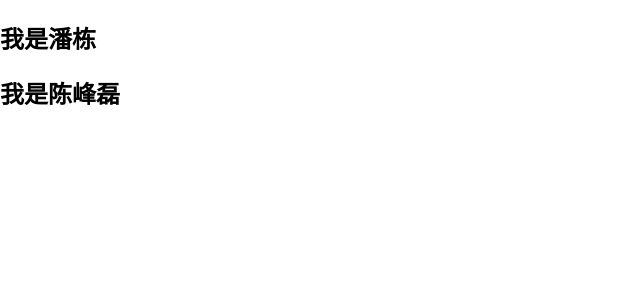
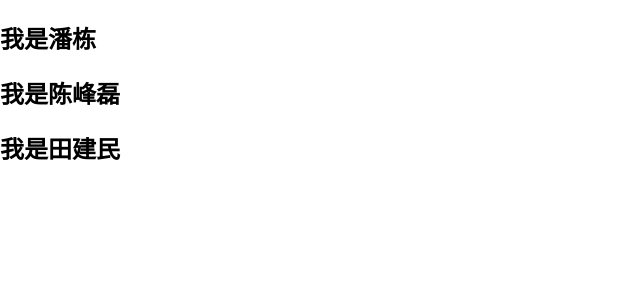
Before and after one commit to dreamcfl/T, a React (Create React App) app in the folder toproject/: page / in a window 1280 px wide. Shown: the top 300 px of the page, without its empty margins (0-640 px from the left). Built offline with nearby package versions, Linux system fonts and the light colour scheme.

Commit message:
田建民测试

```diff
--- a/toproject/src/App.js
+++ b/toproject/src/App.js
@@ -7,9 +7,10 @@ class App extends Component {
       <div>
         <h2>我是潘栋</h2>
         <h2>我是陈峰磊</h2>
+        <h2>我是田建民</h2>
 
       </div>
-    );
+    )
   }
 }
 
```
